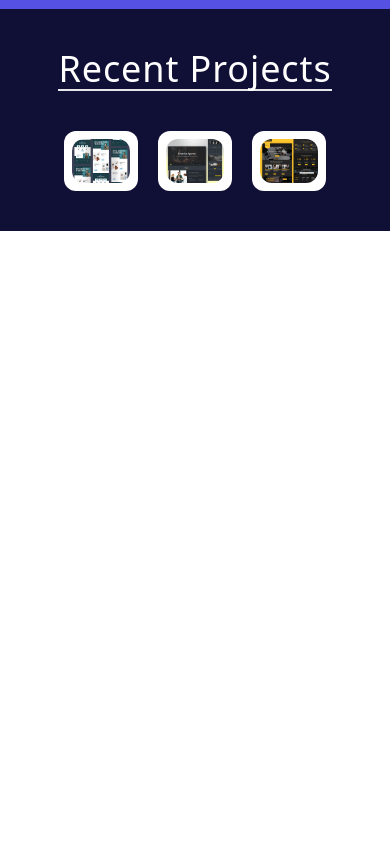
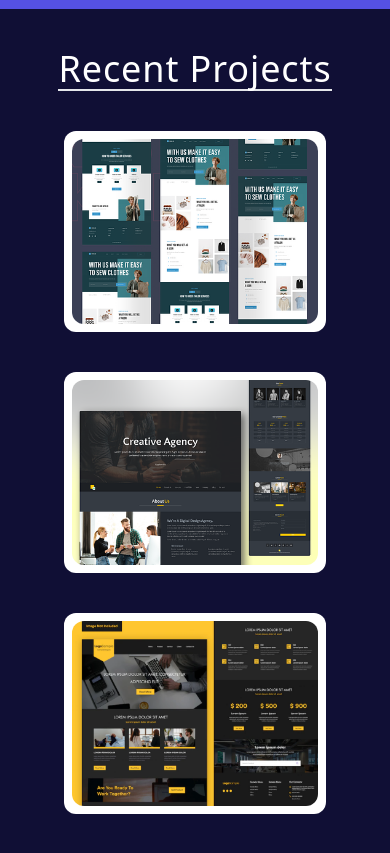
Before and after one commit to fmfahath/reactjs-portfolio-1, a React (Create React App) app: page / in a window 390 px wide. Shown: the part 1380-2233 px from the top of the page. Before the commit the page ends 1683 px from the top, so only its background shows below. Built offline with nearby package versions, Linux system fonts and the light colour scheme.

Commit message:
projects section : responsive added

```diff
--- a/src/App.css
+++ b/src/App.css
@@ -23,7 +23,7 @@ header ul li {
 }
 
 .project-card {
-    @apply p-2 bg-white rounded-xl flex-1 relative
+    @apply p-2 mb-5 bg-white rounded-xl flex-1 relative
 }
 
 .project-card-layer {
--- a/src/commponents/Projects.js
+++ b/src/commponents/Projects.js
@@ -8,7 +8,7 @@ export default function Projects() {
             <div className='flex justify-center mb-10'>
                 <h1 className='text-white text-4xl font border-b-[2px] tracking-wide'> Recent Projects </h1>
             </div>
-            <div className='flex flex-row justify-center gap-5 w-3/4 '>
+            <div className='flex flex-col md:flex-row justify-center gap-5 w-3/4 '>
                 <div className='project-card'>
                     <img src={projectImg1} className='rounded-xl'></img>
                     <div className='project-card-layer hover:opacity-100'>
```
